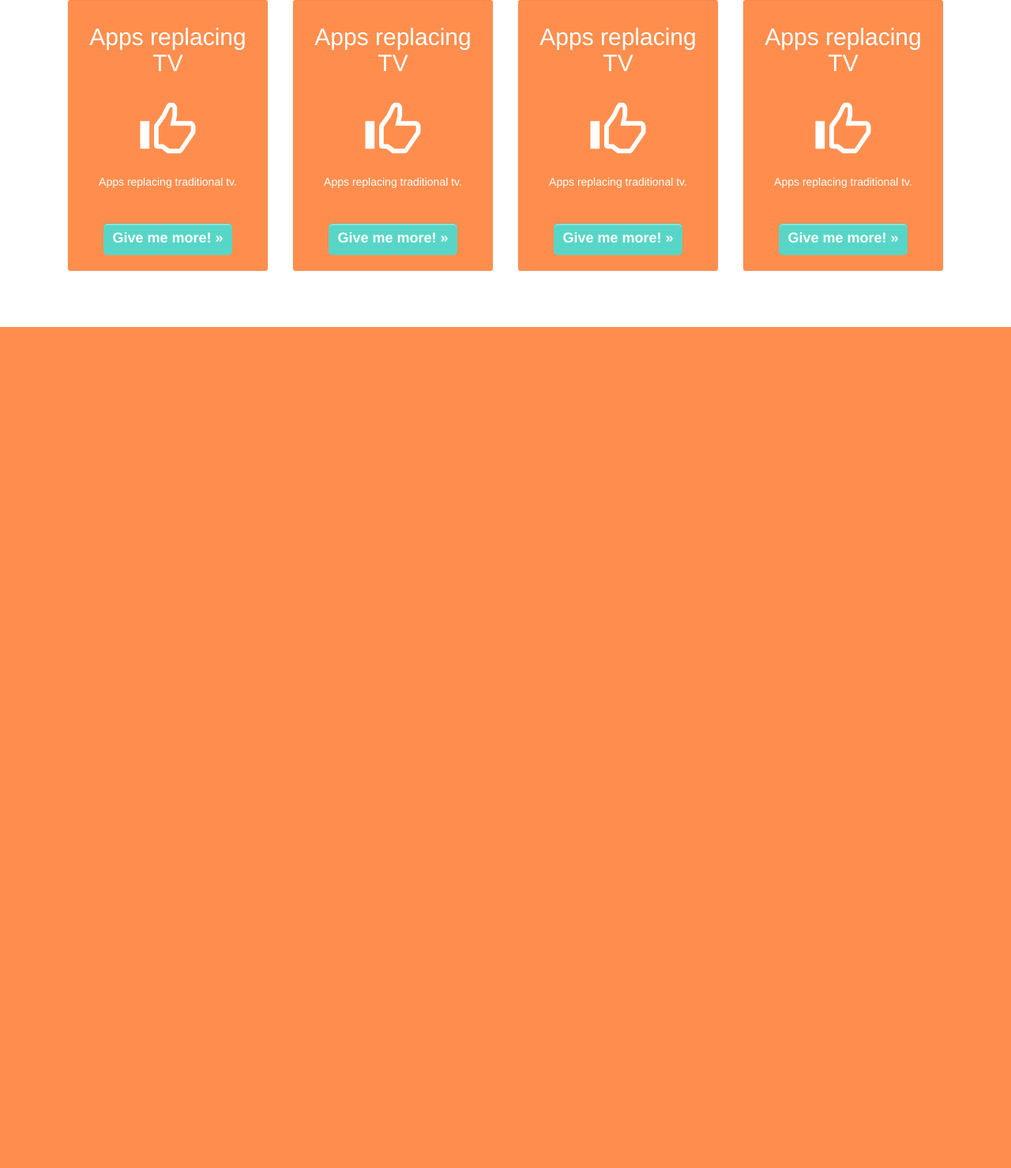
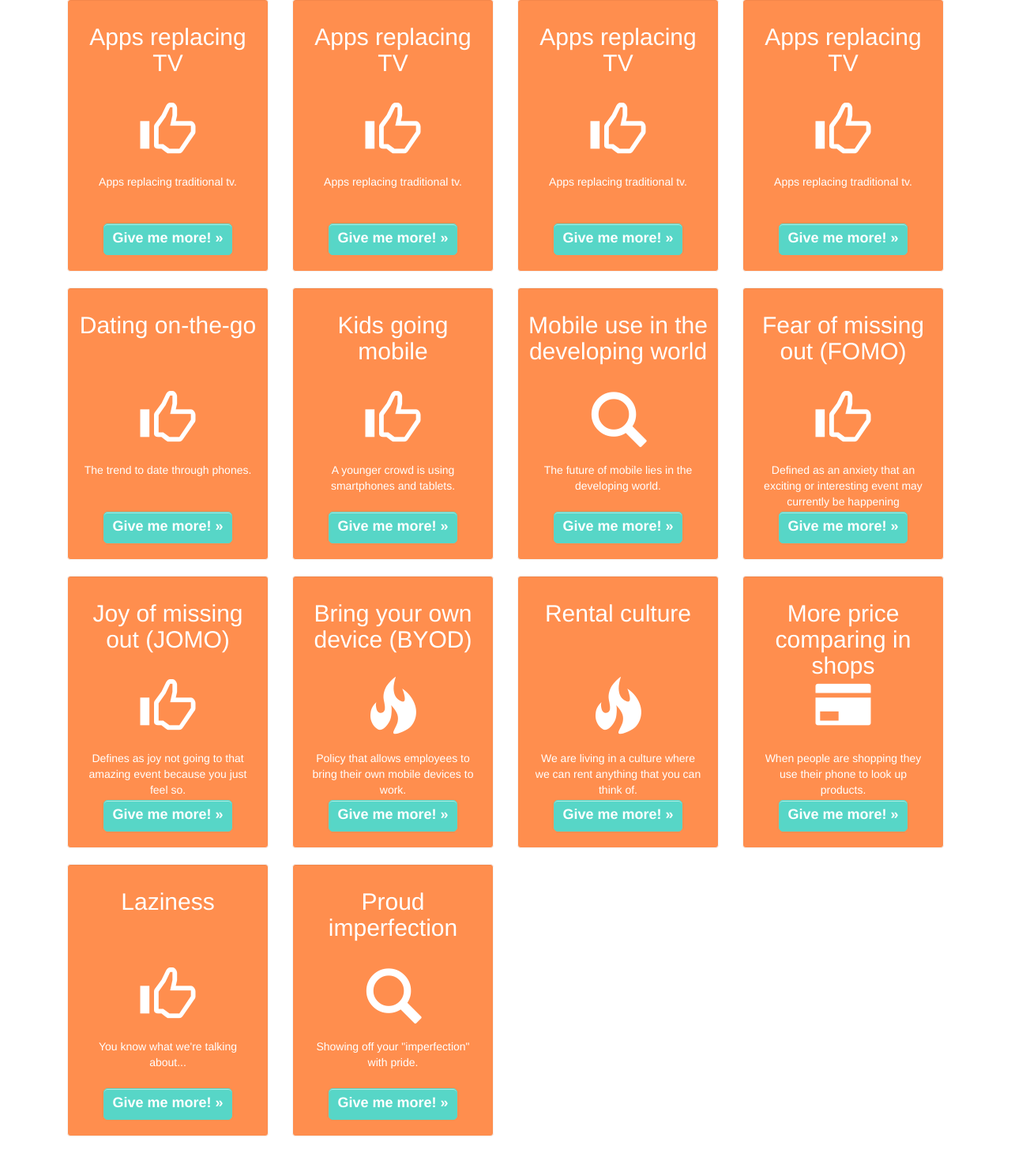
Before and after one commit to johannabulling/randomizer, a PHP site: page / in a window 1280 px wide. Shown: the part 1658-3137 px from the top of the page at 79% size. Before the commit the page ends 2072 px from the top, so only its background shows below. Run offline with PHP 8.4, Linux system fonts and the light colour scheme; some libraries are stand-ins or nearby versions.

Commit message:
putting in behav

```diff
--- a/index.php
+++ b/index.php
@@ -113,6 +113,36 @@
 
       <!-- Trend 20 -->
       <?php include 'trend_20.php';  ?>
+
+      <!-- Trend 21 -->
+      <?php include 'trend_21.php';  ?>
+
+      <!-- Trend 22 -->
+      <?php include 'trend_22.php';  ?>
+
+      <!-- Trend 23 -->
+      <?php include 'trend_23.php';  ?>
+
+      <!-- Trend 24 -->
+      <?php include 'trend_24.php';  ?>
+
+      <!-- Trend 25 -->
+      <?php include 'trend_25.php';  ?>
+
+      <!-- Trend 26 -->
+      <?php include 'trend_26.php';  ?>
+
+      <!-- Trend 27 -->
+      <?php include 'trend_27.php';  ?>
+
+      <!-- Trend 28 -->
+      <?php include 'trend_28.php';  ?>
+
+      <!-- Trend 29 -->
+      <?php include 'trend_29.php';  ?>
+
+      <!-- Trend 30 -->
+      <?php include 'trend_30.php';  ?>
 
 
       <br/>
@@ -302,6 +332,67 @@
         $("div.trend_20").add();
         });
     }, 1000);
+
+     setTimeout(function(){
+        $("div.trend_21").delay(200).fadeIn("slow", function () {
+        $("div.trend_21").add();
+        });
+    }, 1050);
+
+     setTimeout(function(){
+        $("div.trend_22").delay(200).fadeIn("slow", function () {
+        $("div.trend_22").add();
+        });
+    }, 1100);
+
+ setTimeout(function(){
+        $("div.trend_23").delay(200).fadeIn("slow", function () {
+        $("div.trend_23").add();
+        });
+    }, 1150);
+
+ setTimeout(function(){
+        $("div.trend_24").delay(200).fadeIn("slow", function () {
+        $("div.trend_24").add();
+        });
+    }, 1200);
+
+ setTimeout(function(){
+        $("div.trend_25").delay(200).fadeIn("slow", function () {
+        $("div.trend_25").add();
+        });
+    }, 1250);
+
+setTimeout(function(){
+        $("div.trend_26").delay(200).fadeIn("slow", function () {
+        $("div.trend_26").add();
+        });
+    }, 1300);
+
+setTimeout(function(){
+        $("div.trend_27").delay(200).fadeIn("slow", function () {
+        $("div.trend_27").add();
+        });
+    }, 1350);
+
+setTimeout(function(){
+        $("div.trend_28").delay(200).fadeIn("slow", function () {
+        $("div.trend_28").add();
+        });
+    }, 1400);
+
+setTimeout(function(){
+        $("div.trend_29").delay(200).fadeIn("slow", function () {
+        $("div.trend_29").add();
+        });
+    }, 1450);
+
+setTimeout(function(){
+        $("div.trend_30").delay(200).fadeIn("slow", function () {
+        $("div.trend_30").add();
+        });
+    }, 1500);
+
   };
 
   $(document).ready(function(){
--- /dev/null
+++ b/trend_21.php
@@ -0,0 +1,40 @@
+      <!-- SQUARE 21 Behaviour-->
+      <div class="col-xs-12 col-md-3 col-sm-6 trend trend_21">
+        <div class="padding-test well">
+
+          <div class="headline">
+             <h2>Dating on-the-go</h2>
+          </div>
+
+          <div class="icon-div" >
+            <span class="glyphicon glyphicon-thumbs-up"></span>
+          </div>
+
+          <div class="subheadline">
+            <p>The trend to date through phones.</p>
+          </div>
+
+          <div class="tell-me-more">
+            <a class="btn btn-default btn-in-box" href="#" role="button" data-toggle="modal" data-target="#myModal21">Give me more! &raquo;</a>
+          </div>
+        </div>
+      </div>
+
+      <!-- Modal -->
+      <div class="modal fade" id="myModal21" tabindex="-1" role="dialog" aria-labelledby="myModalLabel" aria-hidden="true">
+        <div class="modal-dialog">
+          <div class="modal-content">
+            <div class="modal-header">
+              <button type="button" class="close" data-dismiss="modal"><span aria-hidden="true">&times;</span><span class="sr-only">Close</span></button>
+              <h4 class="modal-title" id="myModalLabel">Dating on-the-go</h4>
+            </div>
+            <div class="modal-body">
+                  <img src="http://s3.amazonaws.com/content.iovation.com/press-releases/pr-iovation-mobile-growth-usage.png" alt="PAY" width="300" height="250" />
+                  <p>This behavior opens up for a new model of dating since most of us already have shared most of our information through social media our personality is basically open for anyone to read (almost anyone). </p>
+            </div>
+            <div class="modal-footer">
+              <button type="button" class="btn btn-default" data-dismiss="modal">I got it!</button>
+            </div>
+          </div>
+        </div>
+      </div>
--- /dev/null
+++ b/trend_22.php
@@ -0,0 +1,40 @@
+      <!-- SQUARE 22 behaviour-->
+      <div class="col-xs-12 col-md-3 col-sm-6 trend trend_22">
+        <div class="padding-test well">
+
+          <div class="headline">
+             <h2>Kids going mobile</h2>
+          </div>
+
+          <div class="icon-div" >
+            <span class="glyphicon glyphicon-thumbs-up"></span>
+          </div>
+
+          <div class="subheadline">
+            <p>A younger crowd is using smartphones and tablets.</p>
+          </div>
+
+          <div class="tell-me-more">
+            <a class="btn btn-default btn-in-box" href="#" role="button" data-toggle="modal" data-target="#myModal22">Give me more! &raquo;</a>
+          </div>
+        </div>
+      </div>
+
+      <!-- Modal -->
+      <div class="modal fade" id="myModal22" tabindex="-1" role="dialog" aria-labelledby="myModalLabel" aria-hidden="true">
+        <div class="modal-dialog">
+          <div class="modal-content">
+            <div class="modal-header">
+              <button type="button" class="close" data-dismiss="modal"><span aria-hidden="true">&times;</span><span class="sr-only">Close</span></button>
+              <h4 class="modal-title" id="myModalLabel">Kids going mobile</h4>
+            </div>
+            <div class="modal-body">
+              <img src="http://blog.escanav.com/wp-content/uploads/2014/07/smartphone-kids.png" alt="consumtion" width="300" height="250" />
+              <p>Kids are using these devices to play different games, watch movies etc. This opens up for mobile business such as kids games, online books for kids and educational programs.</p>
+            </div>
+            <div class="modal-footer">
+              <button type="button" class="btn btn-default" data-dismiss="modal">I got it!</button>
+            </div>
+          </div>
+        </div>
+      </div>
--- /dev/null
+++ b/trend_23.php
@@ -0,0 +1,40 @@
+      <!-- SQUARE 23 behaviour-->
+      <div class="col-xs-12 col-md-3 col-sm-6 trend trend_23">
+         <div class="padding-test well">
+
+          <div class="headline">
+             <h2>Mobile use in the developing world</h2>
+          </div>
+
+          <div class="icon-div" >
+            <span class="glyphicon glyphicon-search"></span>
+          </div>
+
+          <div class="subheadline">
+            <p>The future of mobile lies in the developing world.</p>
+          </div>
+
+          <div class="tell-me-more">
+            <a class="btn btn-default btn-in-box" href="#" role="button" data-toggle="modal" data-target="#myModal23">Give me more! &raquo;</a>
+          </div>
+        </div>
+      </div>
+
+      <!-- Modal -->
+      <div class="modal fade" id="myModal23" tabindex="-1" role="dialog" aria-labelledby="myModalLabel" aria-hidden="true">
+        <div class="modal-dialog">
+          <div class="modal-content">
+            <div class="modal-header">
+              <button type="button" class="close" data-dismiss="modal"><span aria-hidden="true">&times;</span><span class="sr-only">Close</span></button>
+              <h4 class="modal-title" id="myModalLabel">Mobile use in the developing world</h4>
+            </div>
+            <div class="modal-body">
+              <img src="https://blogs.state.gov/sites/default/files/styles/large/public/contributed_images/2012_0226_woman_mobile_phone.jpg?itok=RrVzjmT5" alt="Fuel" width="300" height="250" />
+              <p>Study in India shows that every 10 percent increase in mobile use leads to a 1.2 precent in increase in GDP. Many unsers in these countries invest often over 10 percent of their monthly income in staying connected.</p>
+            </div>
+            <div class="modal-footer">
+              <button type="button" class="btn btn-default" data-dismiss="modal">I got it!</button>
+            </div>
+          </div>
+        </div>
+      </div>
--- /dev/null
+++ b/trend_24.php
@@ -0,0 +1,40 @@
+      <!-- SQUARE 24 behaviour-->
+      <div class="col-xs-12 col-md-3 col-sm-6 trend trend_24">
+        <div class="padding-test well">
+
+          <div class="headline">
+             <h2>Fear of missing out (FOMO)</h2>
+          </div>
+
+          <div class="icon-div" >
+            <span class="glyphicon glyphicon-thumbs-up"></span>
+          </div>
+
+          <div class="subheadline">
+            <p>Defined as an anxiety that an exciting or interesting event may currently be happening elsewhere.</p>
+          </div>
+
+          <div class="tell-me-more">
+            <a class="btn btn-default btn-in-box" href="#" role="button" data-toggle="modal" data-target="#myModal24">Give me more! &raquo;</a>
+          </div>
+        </div>
+      </div>
+
+      <!-- Modal -->
+      <div class="modal fade" id="myModal24" tabindex="-1" role="dialog" aria-labelledby="myModalLabel" aria-hidden="true">
+        <div class="modal-dialog">
+          <div class="modal-content">
+            <div class="modal-header">
+              <button type="button" class="close" data-dismiss="modal"><span aria-hidden="true">&times;</span><span class="sr-only">Close</span></button>
+              <h4 class="modal-title" id="myModalLabel">Fear of missing out (FOMO)</h4>
+            </div>
+            <div class="modal-body">
+              <img src="http://summitevergreen.com/wp-content/uploads/2014/05/hoarding3.png" alt="Nest" width="300" height="250" />
+              <p>A constant need for filling life with excitement/newness and showing it off on social media channels.People suffering from FOMO compare their status with the status of others and think that their life isn't as fulfilling as it could be/ as their friends life.</p>
+            </div>
+            <div class="modal-footer">
+              <button type="button" class="btn btn-default" data-dismiss="modal">I got it!</button>
+            </div>
+          </div>
+        </div>
+      </div>
--- /dev/null
+++ b/trend_25.php
@@ -0,0 +1,40 @@
+      <!-- SQUARE 25 behaviour-->
+      <div class="col-xs-12 col-md-3 col-sm-6 trend trend_25">
+        <div class="padding-test well">
+
+          <div class="headline">
+             <h2>Joy of missing out (JOMO)</h2>
+          </div>
+
+          <div class="icon-div" >
+            <span class="glyphicon glyphicon-thumbs-up"></span>
+          </div>
+
+          <div class="subheadline">
+            <p>Defines as joy not going to that amazing event because you just feel so.</p>
+          </div>
+
+          <div class="tell-me-more">
+            <a class="btn btn-default btn-in-box" href="#" role="button" data-toggle="modal" data-target="#myModal25">Give me more! &raquo;</a>
+          </div>
+        </div>
+      </div>
+
+      <!-- Modal -->
+      <div class="modal fade" id="myModal25" tabindex="-1" role="dialog" aria-labelledby="myModalLabel" aria-hidden="true">
+        <div class="modal-dialog">
+          <div class="modal-content">
+            <div class="modal-header">
+              <button type="button" class="close" data-dismiss="modal"><span aria-hidden="true">&times;</span><span class="sr-only">Close</span></button>
+              <h4 class="modal-title" id="myModalLabel">Joy of missing out (JOMO)</h4>
+            </div>
+            <div class="modal-body">
+              <img src="http://mybodyrestoration.com/wp-content/uploads/2014/01/JOMO2.png" alt="Nest" width="300" height="250" />
+              <p>People feel joy in not going to that amazing event because they feel like staying at home with a book, a good movie, socialize with their families, sleep, etc. Experiencing meaningful time.</p>
+            </div>
+            <div class="modal-footer">
+              <button type="button" class="btn btn-default" data-dismiss="modal">I got it!</button>
+            </div>
+          </div>
+        </div>
+      </div>
--- /dev/null
+++ b/trend_26.php
@@ -0,0 +1,40 @@
+      <!-- SQUARE 26 behaviour-->
+      <div class="col-xs-12 col-md-3 col-sm-6 trend trend_26">
+        <div class="padding-test well">
+
+          <div class="headline">
+             <h2>Bring your own device (BYOD)</h2>
+          </div>
+
+          <div class="icon-div" >
+            <span class="glyphicon glyphicon-fire"></span>
+          </div>
+
+          <div class="subheadline">
+            <p>Policy that allows employees to bring their own mobile devices to work.</p>
+          </div>
+
+          <div class="tell-me-more">
+            <a class="btn btn-default btn-in-box" href="#" role="button" data-toggle="modal" data-target="#myModal26">Give me more! &raquo;</a>
+          </div>
+        </div>
+      </div>
+
+      <!-- Modal -->
+      <div class="modal fade" id="myModal26" tabindex="-1" role="dialog" aria-labelledby="myModalLabel" aria-hidden="true">
+        <div class="modal-dialog">
+          <div class="modal-content">
+            <div class="modal-header">
+              <button type="button" class="close" data-dismiss="modal"><span aria-hidden="true">&times;</span><span class="sr-only">Close</span></button>
+              <h4 class="modal-title" id="myModalLabel">Bring your own device (BYOD)</h4>
+            </div>
+            <div class="modal-body">
+              <img src="http://www.securedgenetworks.com/Portals/80068/images/byod%20(1).jpg" alt="Nest" width="300" height="250" />
+              <p>Studies have shown that ”BYOD” actually increases productivity amongst the employees and of course brings cost reductions for the company.</p>
+            </div>
+            <div class="modal-footer">
+              <button type="button" class="btn btn-default" data-dismiss="modal">I got it!</button>
+            </div>
+          </div>
+        </div>
+      </div>
--- /dev/null
+++ b/trend_27.php
@@ -0,0 +1,40 @@
+      <!-- SQUARE 27 behaviour-->
+      <div class="col-xs-12 col-md-3 col-sm-6 trend trend_27">
+        <div class="padding-test well">
+
+          <div class="headline">
+             <h2>Rental culture</h2>
+          </div>
+
+          <div class="icon-div" >
+            <span class="glyphicon glyphicon-fire"></span>
+          </div>
+
+          <div class="subheadline">
+            <p>We are living in a culture where we can rent anything that you can think of.</p>
+          </div>
+
+          <div class="tell-me-more">
+            <a class="btn btn-default btn-in-box" href="#" role="button" data-toggle="modal" data-target="#myModal27">Give me more! &raquo;</a>
+          </div>
+        </div>
+      </div>
+
+      <!-- Modal -->
+      <div class="modal fade" id="myModal27" tabindex="-1" role="dialog" aria-labelledby="myModalLabel" aria-hidden="true">
+        <div class="modal-dialog">
+          <div class="modal-content">
+            <div class="modal-header">
+              <button type="button" class="close" data-dismiss="modal"><span aria-hidden="true">&times;</span><span class="sr-only">Close</span></button>
+              <h4 class="modal-title" id="myModalLabel">Rental culture</h4>
+            </div>
+            <div class="modal-body">
+              <img src="https://pointscentric.files.wordpress.com/2014/04/uberppt.png" alt="Nest" width="300" height="250" />
+              <p>People want to skip all the hassle of owning a car and instead rent them. Auto companies will have to adjust to the change and come up with new business models. It will leave a positive impact on the environment. Services like Uber and Sunfleet.</p>
+            </div>
+            <div class="modal-footer">
+              <button type="button" class="btn btn-default" data-dismiss="modal">I got it!</button>
+            </div>
+          </div>
+        </div>
+      </div>
--- /dev/null
+++ b/trend_28.php
@@ -0,0 +1,40 @@
+      <!-- SQUARE 28 behaviour-->
+      <div class="col-xs-12 col-md-3 col-sm-6 trend trend_28">
+        <div class="padding-test well">
+
+          <div class="headline">
+             <h2>More price comparing in shops</h2>
+          </div>
+
+          <div class="icon-div" >
+            <span class="glyphicon glyphicon-credit-card"></span>
+          </div>
+
+          <div class="subheadline">
+            <p>When people are shopping they use their phone to look up products.</p>
+          </div>
+
+          <div class="tell-me-more">
+            <a class="btn btn-default btn-in-box" href="#" role="button" data-toggle="modal" data-target="#myModal28">Give me more! &raquo;</a>
+          </div>
+        </div>
+      </div>
+
+      <!-- Modal -->
+      <div class="modal fade" id="myModal28" tabindex="-1" role="dialog" aria-labelledby="myModalLabel" aria-hidden="true">
+        <div class="modal-dialog">
+          <div class="modal-content">
+            <div class="modal-header">
+              <button type="button" class="close" data-dismiss="modal"><span aria-hidden="true">&times;</span><span class="sr-only">Close</span></button>
+              <h4 class="modal-title" id="myModalLabel">More price comparing in shops</h4>
+            </div>
+            <div class="modal-body">
+              <img src="http://blog.gemalto.com/wp-content/uploads/2013/11/Mobile-Payments-for-Black-Friday.png" alt="PAY" width="300" height="250" />
+              <p>Online shoppers also compare prices and quality before they buy their product. This of course happens in stores over the globe and online stores. People with a smartphone that has access to internet do this during the shopping trip or before.</p>
+            </div>
+            <div class="modal-footer">
+              <button type="button" class="btn btn-default" data-dismiss="modal">I got it!</button>
+            </div>
+          </div>
+        </div>
+      </div>
--- /dev/null
+++ b/trend_29.php
@@ -0,0 +1,40 @@
+      <!-- SQUARE 29 behaviour-->
+      <div class="col-xs-12 col-md-3 col-sm-6 trend trend_29">
+        <div class="padding-test well">
+
+          <div class="headline">
+             <h2>Laziness</h2>
+          </div>
+
+          <div class="icon-div" >
+            <span class="glyphicon glyphicon-thumbs-up"></span>
+          </div>
+
+          <div class="subheadline">
+            <p>You know what we're talking about...</p>
+          </div>
+
+          <div class="tell-me-more">
+            <a class="btn btn-default btn-in-box" href="#" role="button" data-toggle="modal" data-target="#myModal29">Give me more! &raquo;</a>
+          </div>
+        </div>
+      </div>
+
+      <!-- Modal -->
+      <div class="modal fade" id="myModal29" tabindex="-1" role="dialog" aria-labelledby="myModalLabel" aria-hidden="true">
+        <div class="modal-dialog">
+          <div class="modal-content">
+            <div class="modal-header">
+              <button type="button" class="close" data-dismiss="modal"><span aria-hidden="true">&times;</span><span class="sr-only">Close</span></button>
+              <h4 class="modal-title" id="myModalLabel">Laziness</h4>
+            </div>
+            <div class="modal-body">
+              <img src="http://firstcallmagazine.files.wordpress.com/2010/10/sofa-art.jpg" alt="consumtion" width="300" height="250" />
+              <p>With todays technology we can basically do everything from our sofa; ordering food, checking the weather, watch movies, go shopping, hang out with your friends etc.</p>
+            </div>
+            <div class="modal-footer">
+              <button type="button" class="btn btn-default" data-dismiss="modal">I got it!</button>
+            </div>
+          </div>
+        </div>
+      </div>
--- /dev/null
+++ b/trend_30.php
@@ -0,0 +1,42 @@
+<!-- SQUARE 30 behaviour-->
+      <div class="col-xs-12 col-md-3 col-sm-6 trend trend_30">
+        <div class="padding-test well">
+
+          <div class="headline">
+            <h2>Proud imperfection</h2>
+          </div>
+
+          <div class="icon-div" >
+            <span class="glyphicon glyphicon-search"></span>
+          </div>
+
+          <div class="subheadline">
+            Showing off your "imperfection" with pride.
+          </div>
+
+          <div class="tell-me-more">
+          <a class="btn btn-default btn-in-box" href="#" role="button" data-toggle="modal" data-target="#myModal30">Give me more! &raquo;</a>
+          </div>
+        </div>
+      </div>
+
+      <!-- Modal 1 -->
+      <div class="modal fade" id="myModal30" tabindex="-1" role="dialog" aria-labelledby="myModalLabel" aria-hidden="true">
+        <div class="modal-dialog">
+          <div class="modal-content">
+            <div class="modal-header">
+              <button type="button" class="close" data-dismiss="modal"><span aria-hidden="true">&times;</span><span class="sr-only">Close</span></button>
+              <h4 class="modal-title" id="myModalLabel">Proud imperfection</h4>
+            </div>
+
+            <div class="modal-body">
+              <img src="http://denisemarksblog.files.wordpress.com/2013/11/cropped-picture5.png" class="img-responsive" alt="Fuel" width="300" height="250" />
+              <p>n a clean and polished world, especially social medias and advertising, people start showing their imperfection with pride. Honesty about your imperfections is cool.</p>
+            </div>
+
+            <div class="modal-footer">
+              <button type="button" class="btn btn-default" data-dismiss="modal">I got it!</button>
+            </div>
+          </div>
+        </div>
+      </div>
```
